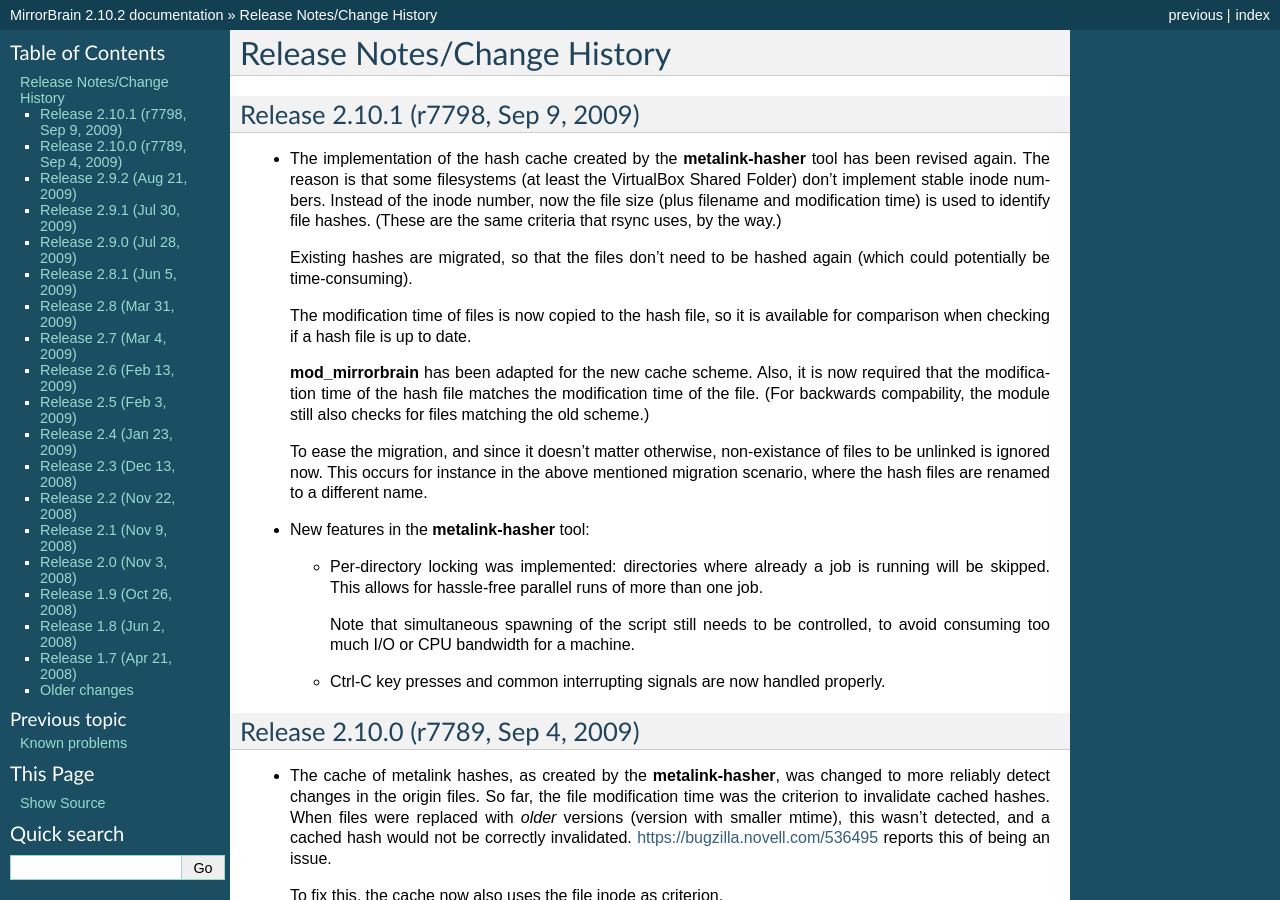
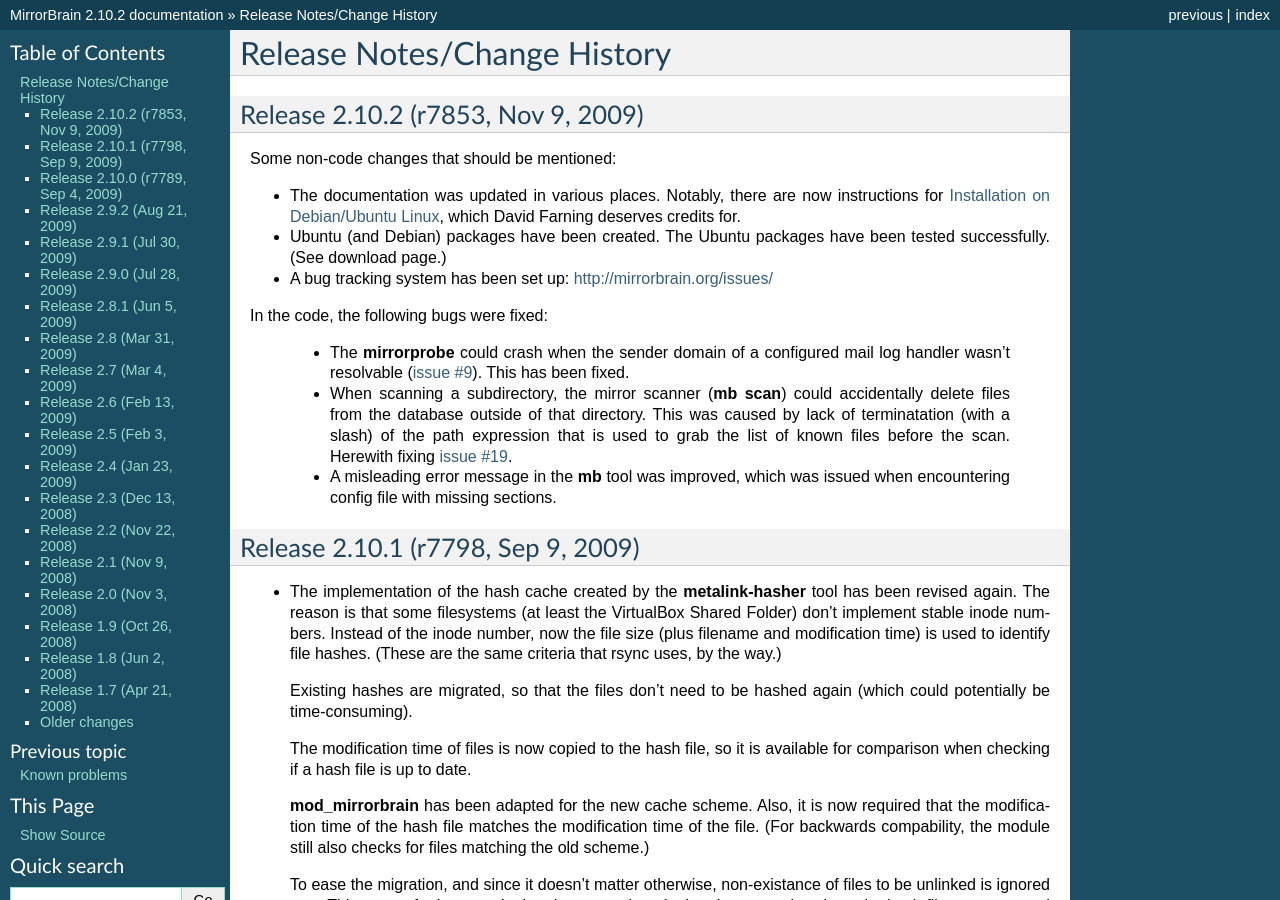
Before and after one commit to hayalci/mirrorbrain, a Sphinx documentation site: the page built from docs/changes.rst, in a window 1280 px wide and 900 px high. Built offline with Sphinx 7.4.7, drawn with Linux system fonts in a browser that asks for light colours.

Commit message:
docs: release notes for 2.10.2
git-svn-id: http://svn.mirrorbrain.org/svn/mirrorbrain/trunk@7853 2d291e14-ff0c-0410-a3fa-d5caa9871f55

```diff
--- a/docs/changes.rst
+++ b/docs/changes.rst
@@ -2,6 +2,39 @@
 
 Release Notes/Change History
 ============================
+
+Release 2.10.2 (r7853, Nov 9, 2009)
+-----------------------------------
+
+Some non-code changes that should be mentioned:
+
+* The documentation was updated in various places. Notably, there are now
+  instructions for :ref:`installation_ubuntu_debian`, which David Farning
+  deserves credits for.
+
+* Ubuntu (and Debian) packages have been created. The Ubuntu packages have been
+  tested successfully. (See download page.)
+
+* A bug tracking system has been set up: http://mirrorbrain.org/issues/
+
+In the code, the following bugs were fixed:
+
+  * The :program:`mirrorprobe` could crash when the sender domain of a
+    configured mail log handler wasn't resolvable (`issue #9`_). This has been
+    fixed.
+
+  * When scanning a subdirectory, the mirror scanner (:program:`mb scan`) could
+    accidentally delete files from the database outside of that directory. This
+    was caused by lack of terminatation (with a slash) of the path expression
+    that is used to grab the list of known files before the scan. Herewith
+    fixing `issue #19`_.
+
+  * A misleading error message in the :program:`mb` tool was improved, which
+    was issued when encountering config file with missing sections.
+
+
+.. _`issue #9`: http://mirrorbrain.org/issues/issue9
+.. _`issue #19`: http://mirrorbrain.org/issues/issue19
 
 Release 2.10.1 (r7798, Sep 9, 2009)
 -----------------------------------
--- a/docs/installation/debian.rst
+++ b/docs/installation/debian.rst
@@ -1,3 +1,5 @@
+
+.. _installation_ubuntu_debian:
 
 Installation on Debian/Ubuntu Linux
 ===================================
```
